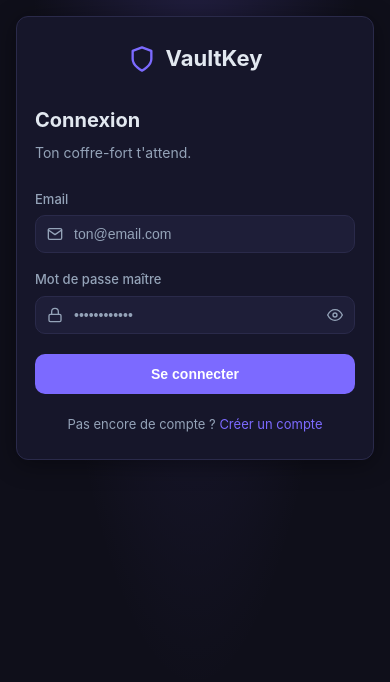
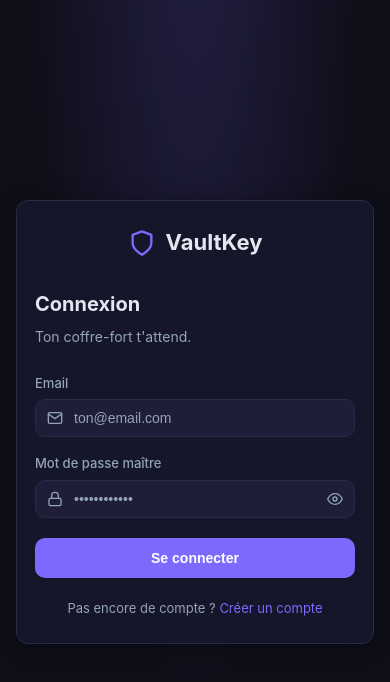
Before and after one commit to AlirezaAlavi7713/Password-Manager, a React (Vite) app in the folder password-manager-front/: page /login in a window 390 px wide. Shown: the top 682 px of the page. Built offline with nearby package versions, Linux system fonts and the light colour scheme; no server answers.

Commit message:
fix mobile: center auth card vertically

```diff
--- a/password-manager-front/src/css/global.css
+++ b/password-manager-front/src/css/global.css
@@ -221,7 +221,7 @@ a:hover { color: var(--accent-h); }
   }
 
   .auth-wrapper {
-    align-items: flex-start;
+    align-items: center;
     padding: 16px;
   }
 
```
